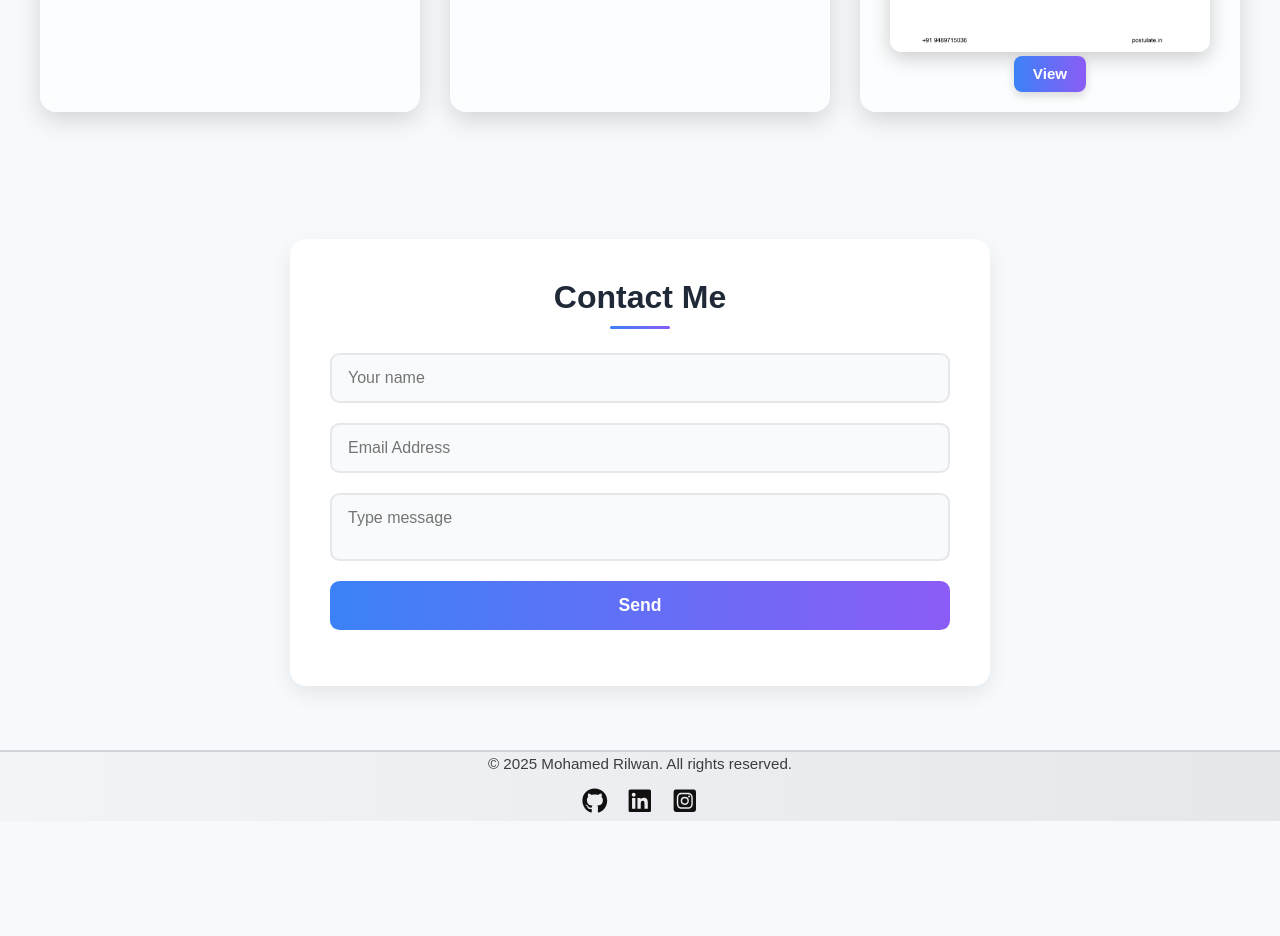
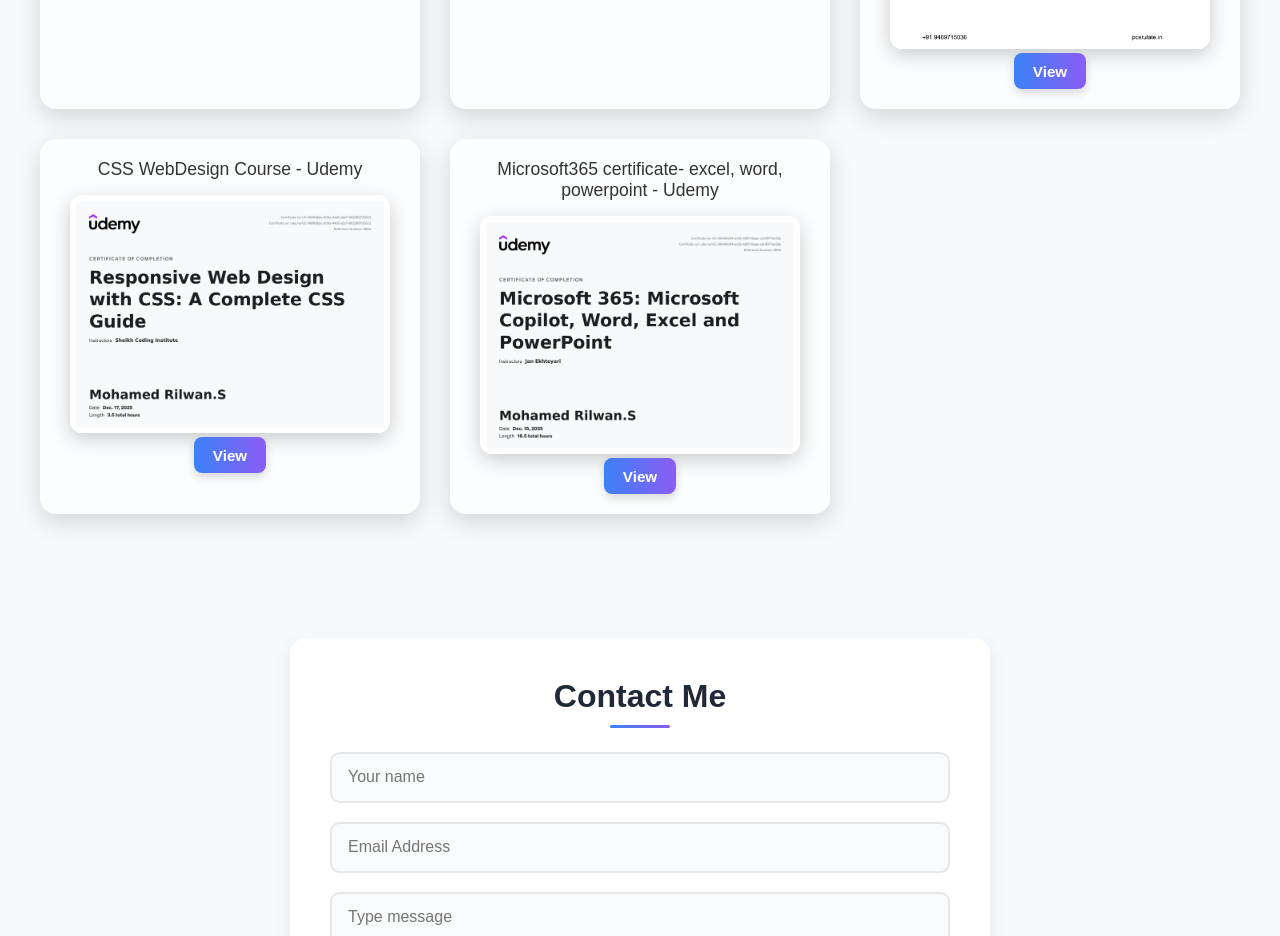
Before and after one commit to Fireff5/port, a React (Create React App) app: page / in a window 1280 px wide. Shown: the part 3600-4536 px from the top of the page. Before the commit the page ends 4421 px from the top, so only its background shows below. Built offline with nearby package versions, Linux system fonts and the light colour scheme.

Commit message:
certificates insertion done

```diff
--- a/src/components/Certificates.js
+++ b/src/components/Certificates.js
@@ -2,6 +2,8 @@
 import fullstackCert from "../assets/fullstack-cert.jpg";
 import cyberCert from "../assets/cybersecurity-cert.jpg";
 import ethicalHackingCert from "../assets/ethical-hacking-cert.jpg";
+import cssWebdesignCert from "../assets/csswebdesign-cert.jpg";
+import microsoft365Cert from "../assets/microsoft365-cert.jpg";
 import './Certificates.css';
 
 const Certificates = () => {
@@ -20,6 +22,7 @@
              View
           </a>
         </li>
+
         <li>
             <p className="mt-2">
             Cyber Security - Postulate Infotech Pvt Ltd
@@ -33,6 +36,7 @@
              View
           </a>
         </li>
+
         <li>
              <p className="mt-2">
             Cyber Security and Ethical Hacking Online Course - Udemy
@@ -46,6 +50,34 @@
              View
           </a>
         </li>
+
+        <li>
+             <p className="mt-2">
+            CSS WebDesign Course - Udemy
+             </p>
+              <img
+              src={cssWebdesignCert}
+              alt="CSS WebDesign Course - Udemy"
+              className="w-64 h-auto rounded shadow"
+          />
+          <a className="view-btn" href={cssWebdesignCert} target="_blank" rel="noopener noreferrer">
+             View
+          </a>
+        </li>
+
+        <li>
+             <p className="mt-2">
+            Microsoft365 certificate- excel, word, powerpoint - Udemy
+             </p>
+              <img
+              src={microsoft365Cert}
+              alt="Microsoft365 certificate- excel, word, powerpoint - Udemy"
+              className="w-64 h-auto rounded shadow"
+          />
+          <a className="view-btn" href={microsoft365Cert} target="_blank" rel="noopener noreferrer">
+             View
+          </a>
+        </li>
       </ul>
     </section>
   );
```
Also changed, not shown: src/assets/csswebdesign-cert.jpg (added), src/assets/microsoft365-cert.jpg (added).
